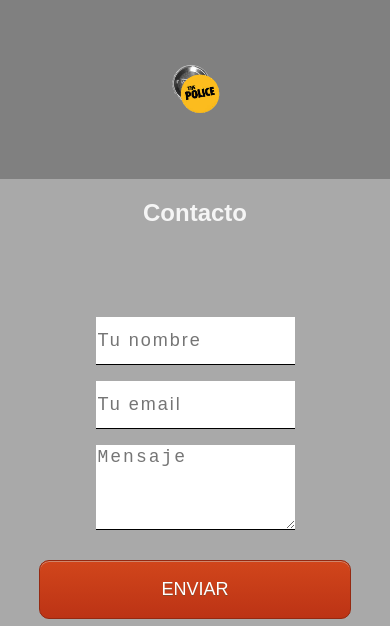
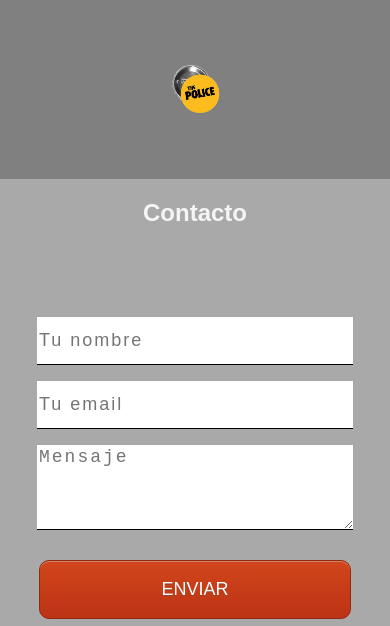
Before and after one commit to fpaterson/thepolicecodoacodo, a plain HTML site: page index.html in a window 390 px wide. Shown: the part 4814-5440 px from the top of the page. Drawn offline with Linux system fonts and the light colour scheme; grey boxes are pictures that could not be loaded; a script that the page names is missing; a web font is replaced by a local one.

Commit message:
Agrandé parea inputs para mobile

```diff
--- a/estilos.css
+++ b/estilos.css
@@ -384,6 +384,12 @@ cuando se usa max-width se expresa en términos de mobile first*/
         width: 80%;
     }
 
+   /*debo apuntar a dos elementos diferentes usando una coma*/
+    #form input,
+    #form textarea {
+        width: 80%;
+    }
+
     footer p {
         font-size: smaller;
     }
```
